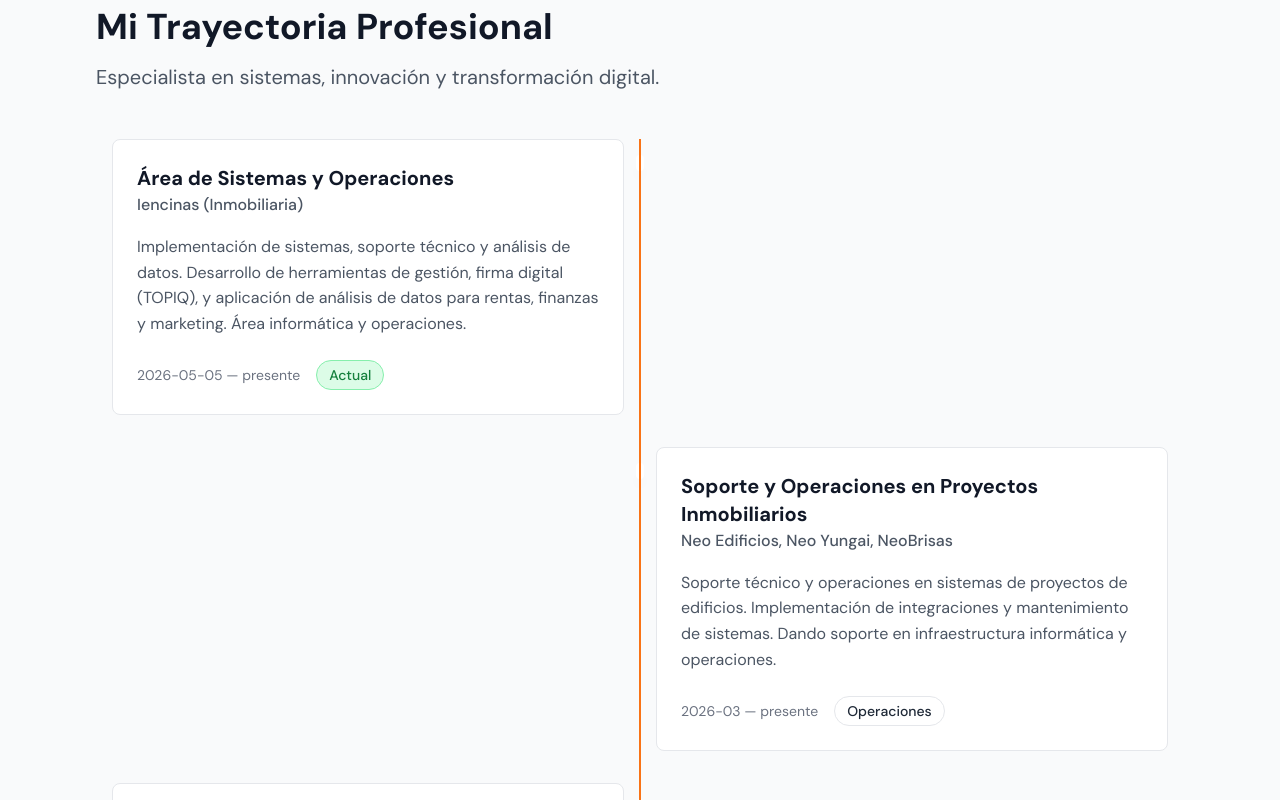
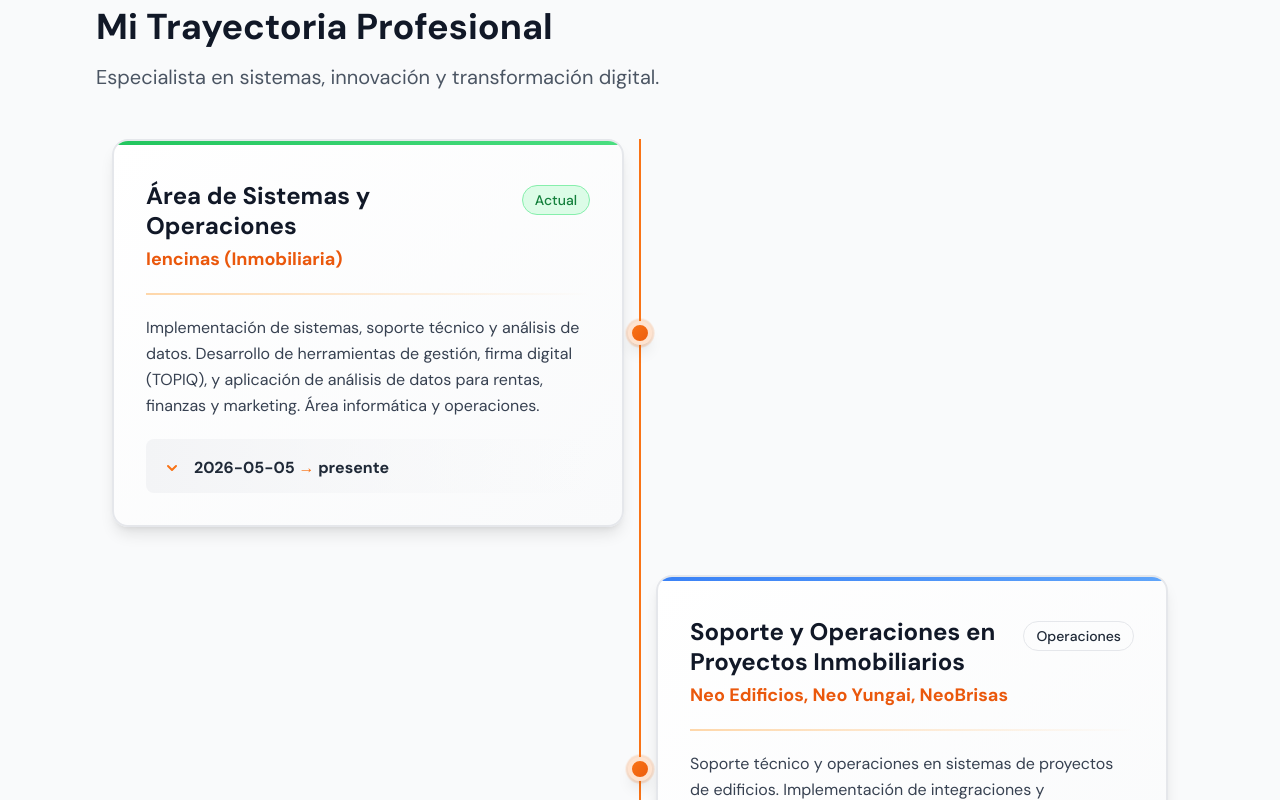
Before and after one commit to contactofixlab-lab/portafolio-vicente, a React (Vite) app: page / in a window 1280 px wide. Shown: the part 2960-3760 px from the top of the page. Built offline with nearby package versions, Linux system fonts and the light colour scheme.

Commit message:
Update ExperienceSection cards design to match TrajectorySection with gradients, colors, and animations

```diff
--- a/src/sections/ExperienceSection.jsx
+++ b/src/sections/ExperienceSection.jsx
@@ -1,5 +1,4 @@
 import { motion } from 'framer-motion'
-import Card from '../components/ui/Card'
 import Badge from '../components/ui/Badge'
 import { experiences } from '../data/experiences'
 
@@ -59,7 +58,7 @@ export default function ExperienceSection() {
           </svg>
 
           {/* Experience Cards */}
-          <div className="space-y-8">
+          <div className="space-y-12">
             {recentExperiences.map((exp, idx) => (
               <motion.div
                 key={exp.id}
@@ -71,40 +70,77 @@ export default function ExperienceSection() {
               >
                 {/* Left/Right Content */}
                 <div className="md:w-1/2 px-4">
-                  <Card hoverable>
-                    <div className="space-y-4">
-                      <div>
-                        <h3 className="text-xl font-bold text-gray-900">
-                          {exp.title}
-                        </h3>
-                        <p className="text-gray-600 font-medium">
-                          {exp.company}
+                  <motion.div
+                    whileHover={{ y: -8, scale: 1.02 }}
+                    transition={{ type: 'spring', stiffness: 300 }}
+                  >
+                    <div className="relative overflow-hidden rounded-2xl bg-gradient-to-br from-white to-gray-50 dark:from-gray-800 dark:to-gray-900 border-2 border-gray-200 dark:border-gray-700 shadow-lg hover:shadow-2xl transition-all duration-300 p-8">
+                      {/* Decorative Top Bar */}
+                      <div className={`absolute top-0 left-0 right-0 h-1 bg-gradient-to-r ${
+                        exp.badge === 'Actual' ? 'from-green-500 to-green-400' :
+                        exp.badge === 'Liderazgo' ? 'from-amber-500 to-amber-400' :
+                        exp.badge === 'Estrategia' ? 'from-red-500 to-red-400' :
+                        exp.badge === 'Operaciones' ? 'from-blue-500 to-blue-400' :
+                        exp.badge === 'Sistemas' ? 'from-purple-500 to-purple-400' :
+                        'from-primary-500 to-primary-400'
+                      }`}></div>
+
+                      <div className="space-y-5">
+                        {/* Title Section */}
+                        <div className="pt-2">
+                          <div className="flex items-start justify-between gap-3 mb-2">
+                            <div className="flex-1">
+                              <h3 className="text-2xl font-bold text-gray-900 dark:text-white leading-tight">
+                                {exp.title}
+                              </h3>
+                              <p className="text-primary-600 dark:text-primary-400 font-bold text-lg mt-1">
+                                {exp.company}
+                              </p>
+                            </div>
+                            <Badge variant={badgeVariants[exp.badge]} className="flex-shrink-0 mt-1">
+                              {exp.badge}
+                            </Badge>
+                          </div>
+                        </div>
+
+                        {/* Divider */}
+                        <div className="h-0.5 bg-gradient-to-r from-primary-200 to-transparent dark:from-primary-800"></div>
+
+                        {/* Description */}
+                        <p className="text-gray-700 dark:text-gray-300 leading-relaxed text-base">
+                          {exp.description}
                         </p>
-                      </div>
 
-                      <p className="text-gray-600">
-                        {exp.description}
-                      </p>
-
-                      <div className="flex items-center gap-4 pt-2">
-                        <span className="text-sm text-gray-500">
-                          {exp.startDate} — {exp.endDate}
-                        </span>
-                        <Badge variant={badgeVariants[exp.badge]}>
-                          {exp.badge}
-                        </Badge>
+                        {/* Date Section */}
+                        <div className="pt-4 flex items-center gap-3 bg-gradient-to-r from-gray-100 to-transparent dark:from-gray-700 dark:to-transparent rounded-lg px-4 py-3">
+                          <svg className="w-5 h-5 text-primary-500 flex-shrink-0" fill="currentColor" viewBox="0 0 20 20">
+                            <path fillRule="evenodd" d="M5.293 7.293a1 1 0 011.414 0L10 10.586l3.293-3.293a1 1 0 111.414 1.414l-4 4a1 1 0 01-1.414 0l-4-4a1 1 0 010-1.414z" clipRule="evenodd" />
+                          </svg>
+                          <span className="font-semibold text-gray-800 dark:text-gray-200">
+                            {exp.startDate} <span className="text-primary-500">→</span> {exp.endDate}
+                          </span>
+                        </div>
                       </div>
                     </div>
-                  </Card>
+                  </motion.div>
                 </div>
 
                 {/* Timeline Dot */}
-                <div className="hidden md:flex md:w-0 justify-center items-start pt-4">
+                <div className="hidden md:flex md:w-0 justify-center items-center">
                   <motion.div
-                    className="w-4 h-4 bg-primary-500 rounded-full border-4 border-white shadow-lg"
-                    whileHover={{ scale: 1.5 }}
-                    transition={{ type: 'spring', stiffness: 400 }}
-                  />
+                    initial={{ scale: 0 }}
+                    whileInView={{ scale: 1 }}
+                    viewport={{ once: true }}
+                    transition={{ delay: idx * 0.1 + 0.3, type: 'spring', stiffness: 400 }}
+                    className="relative"
+                  >
+                    <div className="w-6 h-6 bg-gradient-to-br from-primary-500 to-primary-600 rounded-full border-4 border-white dark:border-gray-900 shadow-lg"></div>
+                    <motion.div
+                      animate={{ scale: [1, 1.2, 1] }}
+                      transition={{ duration: 2, repeat: Infinity }}
+                      className="absolute inset-0 w-6 h-6 bg-primary-500 rounded-full opacity-20"
+                    ></motion.div>
+                  </motion.div>
                 </div>
 
                 {/* Spacer */}
```
